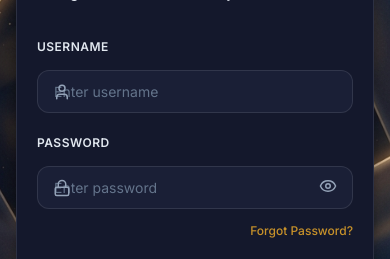
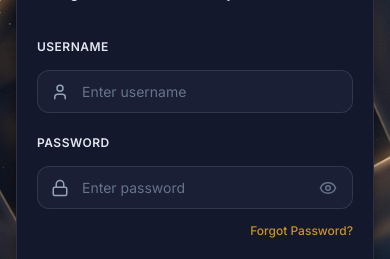
Before and after one commit to sanzidd/Web-Programming-Final-Project, a React (Vite) app in the folder client/: page /login in a window 390 px wide. Shown: the part 351-610 px from the top of the page. Built offline with nearby package versions, Linux system fonts and the light colour scheme; no server answers.

Commit message:
fix(mobile): resolve input icon and text overlap across all login and register forms

```diff
--- a/client/src/index.css
+++ b/client/src/index.css
@@ -505,6 +505,96 @@ select option {
 
 .form-select option:disabled {
   color: #94A3B8 !important;
+}
+
+/* ── Universal Inputs With Icons Design System ── */
+.input-with-icon {
+  position: relative;
+  display: flex;
+  align-items: center;
+  width: 100%;
+}
+
+.input-with-icon .input-icon {
+  position: absolute;
+  left: 14px;
+  top: 50%;
+  transform: translateY(-50%);
+  color: var(--text-tertiary);
+  pointer-events: none;
+  z-index: 3;
+  display: flex;
+  align-items: center;
+  justify-content: center;
+  width: 18px;
+  height: 18px;
+}
+
+/* Any input or select with an icon on the left */
+.input-with-icon .input-icon ~ input,
+.input-with-icon .input-icon ~ select,
+.input-with-icon .input-icon ~ .form-input,
+.input-with-icon input.form-input,
+.input-with-icon.has-left-icon input,
+.input-with-icon.has-left-icon select {
+  width: 100%;
+  padding-left: 44px !important;
+  box-sizing: border-box;
+}
+
+/* Select dropdowns inside input-with-icon */
+.input-with-icon select,
+.input-with-icon select.form-input,
+.input-with-icon select.form-select {
+  padding-left: 44px !important;
+  padding-right: 40px !important;
+}
+
+/* Right toggle buttons (eye show/hide password, etc.) */
+.input-with-icon .password-toggle,
+.input-with-icon .input-icon-btn {
+  position: absolute;
+  right: 10px;
+  top: 50%;
+  transform: translateY(-50%);
+  color: var(--text-tertiary);
+  background: transparent;
+  border: none;
+  padding: 6px;
+  display: flex;
+  align-items: center;
+  justify-content: center;
+  cursor: pointer;
+  z-index: 3;
+  transition: color var(--transition-fast);
+  border-radius: var(--radius-sm);
+}
+
+.input-with-icon .password-toggle:hover,
+.input-with-icon .input-icon-btn:hover {
+  color: var(--text-primary);
+}
+
+/* Ensure any input with a right toggle icon gets sufficient right padding */
+.input-with-icon:has(.password-toggle) input,
+.input-with-icon:has(.input-icon-btn) input,
+.input-with-icon input:has(~ .password-toggle),
+.input-with-icon input:has(~ .input-icon-btn),
+.input-with-icon input[type="password"] {
+  padding-right: 44px !important;
+}
+
+/* Light theme overrides for icons */
+[data-theme="light"] .input-with-icon .input-icon {
+  color: #64748B !important;
+}
+[data-theme="light"] .input-with-icon .password-toggle,
+[data-theme="light"] .input-with-icon .input-icon-btn {
+  color: #64748B !important;
+}
+[data-theme="light"] .input-with-icon .password-toggle:hover,
+[data-theme="light"] .input-with-icon .input-icon-btn:hover {
+  color: #0F172A !important;
 }
 
 /* ── Badge ── */
--- a/client/src/pages/Login.css
+++ b/client/src/pages/Login.css
@@ -92,18 +92,37 @@
   position: relative;
   display: flex;
   align-items: center;
+  width: 100%;
 }
 
 .input-icon {
   position: absolute;
-  left: var(--sp-4);
+  left: 14px;
+  top: 50%;
+  transform: translateY(-50%);
   color: var(--text-tertiary);
   pointer-events: none;
+  z-index: 3;
+  display: flex;
+  align-items: center;
+  justify-content: center;
+  width: 18px;
+  height: 18px;
 }
 
+.input-with-icon .input-icon ~ input,
+.input-with-icon .input-icon ~ select,
+.input-with-icon .input-icon ~ .form-input,
 .input-with-icon .form-input {
   width: 100%;
-  padding-left: calc(var(--sp-4) + 24px);
+  padding-left: 44px !important;
+  box-sizing: border-box;
+}
+
+.input-with-icon:has(.password-toggle) input,
+.input-with-icon input:has(~ .password-toggle),
+.input-with-icon input[type="password"] {
+  padding-right: 44px !important;
 }
 
 .input-with-icon select.form-input,
@@ -119,7 +138,8 @@
   background-repeat: no-repeat !important;
   background-position: right 14px center !important;
   background-size: 16px 16px !important;
-  padding-right: 36px !important;
+  padding-left: 44px !important;
+  padding-right: 40px !important;
   font-weight: 500;
 }
 
@@ -140,10 +160,20 @@
 
 .password-toggle {
   position: absolute;
-  right: var(--sp-3);
+  right: 10px;
+  top: 50%;
+  transform: translateY(-50%);
   color: var(--text-tertiary);
-  padding: var(--sp-1);
+  background: transparent;
+  border: none;
+  padding: 6px;
+  display: flex;
+  align-items: center;
+  justify-content: center;
+  cursor: pointer;
+  z-index: 3;
   transition: color var(--transition-fast);
+  border-radius: var(--radius-sm);
 }
 
 .password-toggle:hover {
--- a/client/src/pages/StudentRegister.jsx
+++ b/client/src/pages/StudentRegister.jsx
@@ -165,7 +165,7 @@ export default function StudentRegister() {
             <div className="form-group">
               <label className="form-label">Series *</label>
               <div className="input-with-icon">
-                <Hash size={18} className="input-icon" style={{ zIndex: 2, color: '#334155' }} />
+                <Hash size={18} className="input-icon" />
                 <select
                   name="series"
                   className="form-input form-select"
@@ -201,7 +201,7 @@ export default function StudentRegister() {
         <div className="form-group">
           <label className="form-label">Department *</label>
           <div className="input-with-icon">
-            <BookOpen size={18} className="input-icon" style={{ zIndex: 2, color: '#334155' }} />
+            <BookOpen size={18} className="input-icon" />
             <select
               name="departmentId"
               className="form-input form-select"
--- a/client/src/pages/TeacherLogin.css
+++ b/client/src/pages/TeacherLogin.css
@@ -92,6 +92,7 @@
   color: var(--text-primary);
   font-size: var(--fs-sm);
   transition: all var(--transition-base);
+  box-sizing: border-box;
 }
 
 .login-form .form-group input:focus {
@@ -106,13 +107,37 @@
 
 .login-form .input-with-icon {
   position: relative;
+  display: flex;
+  align-items: center;
+  width: 100%;
+}
+
+.login-form .input-with-icon .input-icon {
+  position: absolute;
+  left: 14px;
+  top: 50%;
+  transform: translateY(-50%);
+  color: var(--text-tertiary);
+  pointer-events: none;
+  z-index: 3;
+  display: flex;
+  align-items: center;
+  justify-content: center;
+  width: 18px;
+  height: 18px;
+}
+
+.login-form .input-with-icon .input-icon ~ input,
+.login-form .input-with-icon .form-input {
+  padding-left: 44px !important;
 }
 
 .login-form .input-with-icon input {
-  padding-right: 44px;
+  padding-right: 44px !important;
 }
 
-.login-form .input-icon-btn {
+.login-form .input-icon-btn,
+.login-form .password-toggle {
   position: absolute;
   right: 12px;
   top: 50%;
@@ -123,9 +148,13 @@
   cursor: pointer;
   padding: 4px;
   display: flex;
+  align-items: center;
+  justify-content: center;
+  z-index: 3;
 }
 
-.login-form .input-icon-btn:hover {
+.login-form .input-icon-btn:hover,
+.login-form .password-toggle:hover {
   color: var(--text-primary);
 }
 
--- a/client/src/pages/TeacherLogin.jsx
+++ b/client/src/pages/TeacherLogin.jsx
@@ -57,35 +57,43 @@ export default function TeacherLogin() {
 
           <form onSubmit={handleSubmit} className="login-form">
             <div className="form-group">
-              <label htmlFor="tl-email"><Mail size={14} /> Email Address</label>
+              <label className="form-label" htmlFor="tl-email">Email Address</label>
+              <div className="input-with-icon">
+                <Mail size={18} className="input-icon" />
                 <input
                   id="tl-email"
                   type="email"
+                  className="form-input"
                   value={email}
                   onChange={(e) => setEmail(e.target.value)}
                   placeholder="teacher@ruet.ac.bd"
+                  autoComplete="username"
                   required
                 />
               </div>
+            </div>
 
             <div className="form-group">
-              <label htmlFor="tl-pass"><Lock size={14} /> Password</label>
+              <label className="form-label" htmlFor="tl-pass">Password</label>
               <div className="input-with-icon">
+                <Lock size={18} className="input-icon" />
                 <input
                   id="tl-pass"
                   type={showPassword ? 'text' : 'password'}
+                  className="form-input"
                   value={password}
                   onChange={(e) => setPassword(e.target.value)}
                   placeholder="Enter your password"
+                  autoComplete="current-password"
                   required
                 />
                 <button
                   type="button"
-                  className="input-icon-btn"
+                  className="password-toggle"
                   onClick={() => setShowPassword(!showPassword)}
                   tabIndex={-1}
                 >
-                  {showPassword ? <EyeOff size={16} /> : <Eye size={16} />}
+                  {showPassword ? <EyeOff size={18} /> : <Eye size={18} />}
                 </button>
               </div>
             </div>
--- a/client/src/pages/TeacherRegister.css
+++ b/client/src/pages/TeacherRegister.css
@@ -214,13 +214,37 @@
 
 .input-with-icon {
   position: relative;
+  display: flex;
+  align-items: center;
+  width: 100%;
+}
+
+.input-with-icon .input-icon {
+  position: absolute;
+  left: 14px;
+  top: 50%;
+  transform: translateY(-50%);
+  color: var(--text-tertiary);
+  pointer-events: none;
+  z-index: 3;
+  display: flex;
+  align-items: center;
+  justify-content: center;
+  width: 18px;
+  height: 18px;
+}
+
+.input-with-icon .input-icon ~ input,
+.input-with-icon .form-input {
+  padding-left: 44px !important;
 }
 
 .input-with-icon input {
-  padding-right: 44px;
+  padding-right: 44px !important;
 }
 
-.input-icon-btn {
+.input-icon-btn,
+.password-toggle {
   position: absolute;
   right: 12px;
   top: 50%;
@@ -231,9 +255,13 @@
   cursor: pointer;
   padding: 4px;
   display: flex;
+  align-items: center;
+  justify-content: center;
+  z-index: 3;
 }
 
-.input-icon-btn:hover {
+.input-icon-btn:hover,
+.password-toggle:hover {
   color: var(--text-primary);
 }
 
```
Lines whose indentation alone changed are shown as unchanged.
